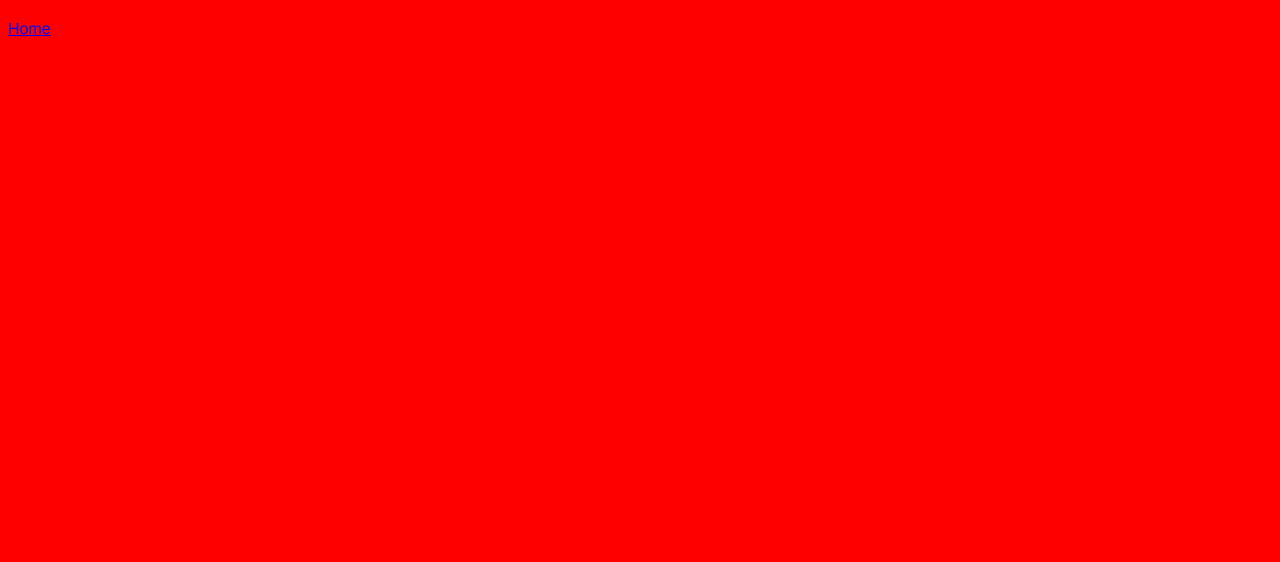
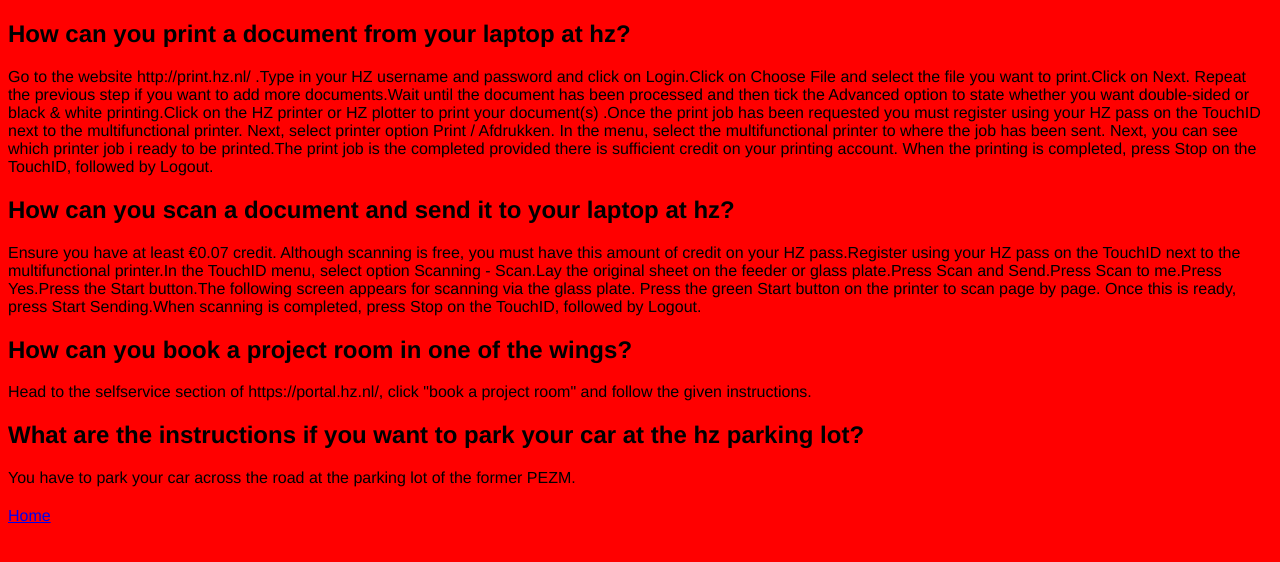
Before and after one commit to Gogu101/.github.io, a plain HTML site: page faq.html in a window 1280 px wide. Drawn offline with Linux system fonts and the light colour scheme.

Commit message:
made change to webfile

```diff
--- a/faq.html
+++ b/faq.html
@@ -10,21 +10,22 @@
 </head>
 
 <body>
- <h2></h2>
+ <h2>How can you print a document from your laptop at hz?</h2>
  <p>
+    Go to the website http://print.hz.nl/ .Type in your HZ username and password and click on Login.Click on Choose File and select the file you want to print.Click on Next. Repeat the previous step if you want to add more documents.Wait until the document has been processed and then tick the Advanced option to state whether you want double-sided or black & white printing.Click on the HZ printer or HZ plotter to print your document(s) .Once the print job has been requested you must register using your HZ pass on the TouchID next to the multifunctional printer. Next, select printer option Print / Afdrukken. In the menu, select the multifunctional printer to where the job has been sent. Next, you can see which printer job i ready to be printed.The print job is the completed provided there is sufficient credit on your printing account. When the printing is completed, press Stop on the TouchID, followed by Logout.
+ </p>
+ <h2>How can you scan a document and send it to your laptop at hz?</h2>
+ <p>
+    Ensure you have at least €0.07 credit. Although scanning is free, you must have this amount of credit on your HZ pass.Register using your HZ pass on the TouchID next to the multifunctional printer.In the TouchID menu, select option Scanning - Scan.Lay the original sheet on the feeder or glass plate.Press Scan and Send.Press Scan to me.Press Yes.Press the Start button.The following screen appears for scanning via the glass plate. Press the green Start button on the printer to scan page by page. Once this is ready, press Start Sending.When scanning is completed, press Stop on the TouchID, followed by Logout.
 
  </p>
- <h2></h2>
+ <h2>How can you book a project room in one of the wings?</h2>
  <p>
-
+    Head to the selfservice section of https://portal.hz.nl/, click "book a project room" and follow the given instructions.
  </p>
- <h2></h2>
+ <h2>What are the instructions if you want to park your car at the hz parking lot?</h2>
  <p>
-
- </p>
- <h2></h2>
- <p>
-
+    You have to park your car across the road at the parking lot of the former PEZM.
  </p>
  <h2></h2>
  <p>
```
